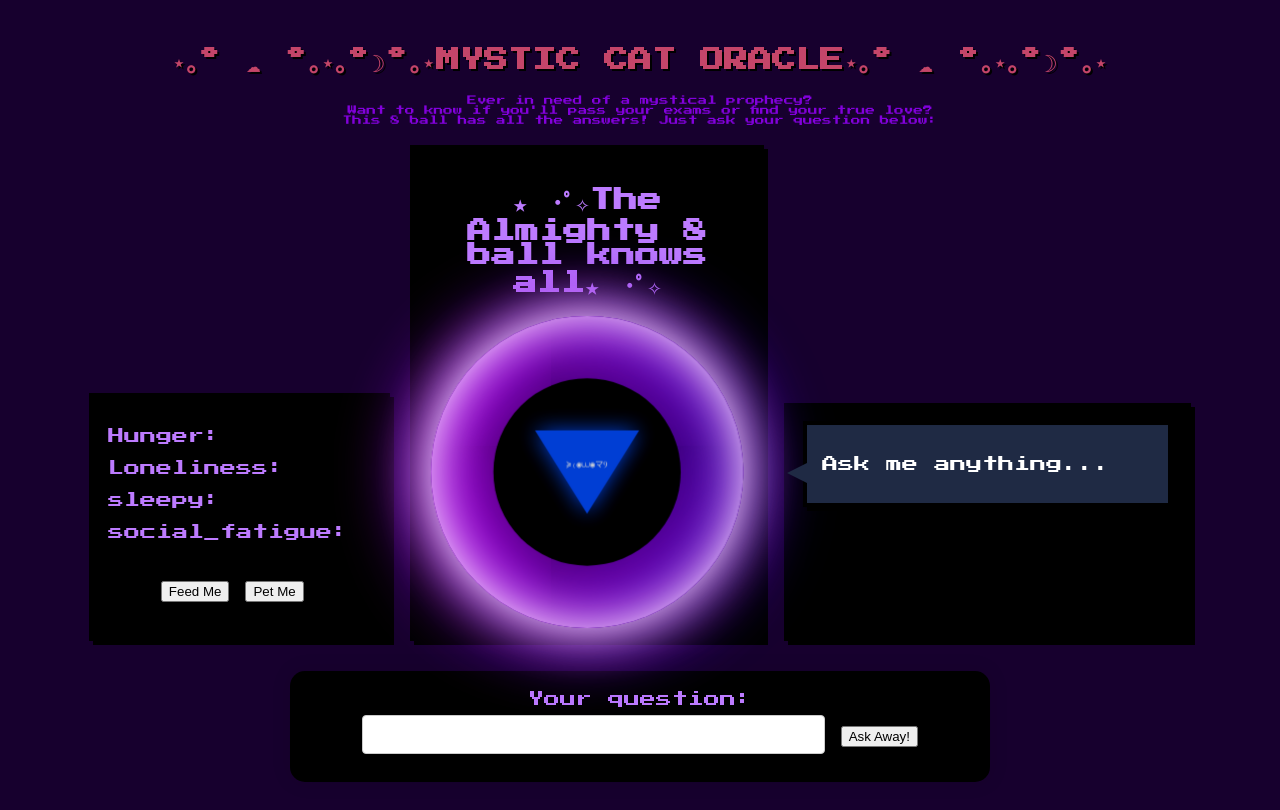
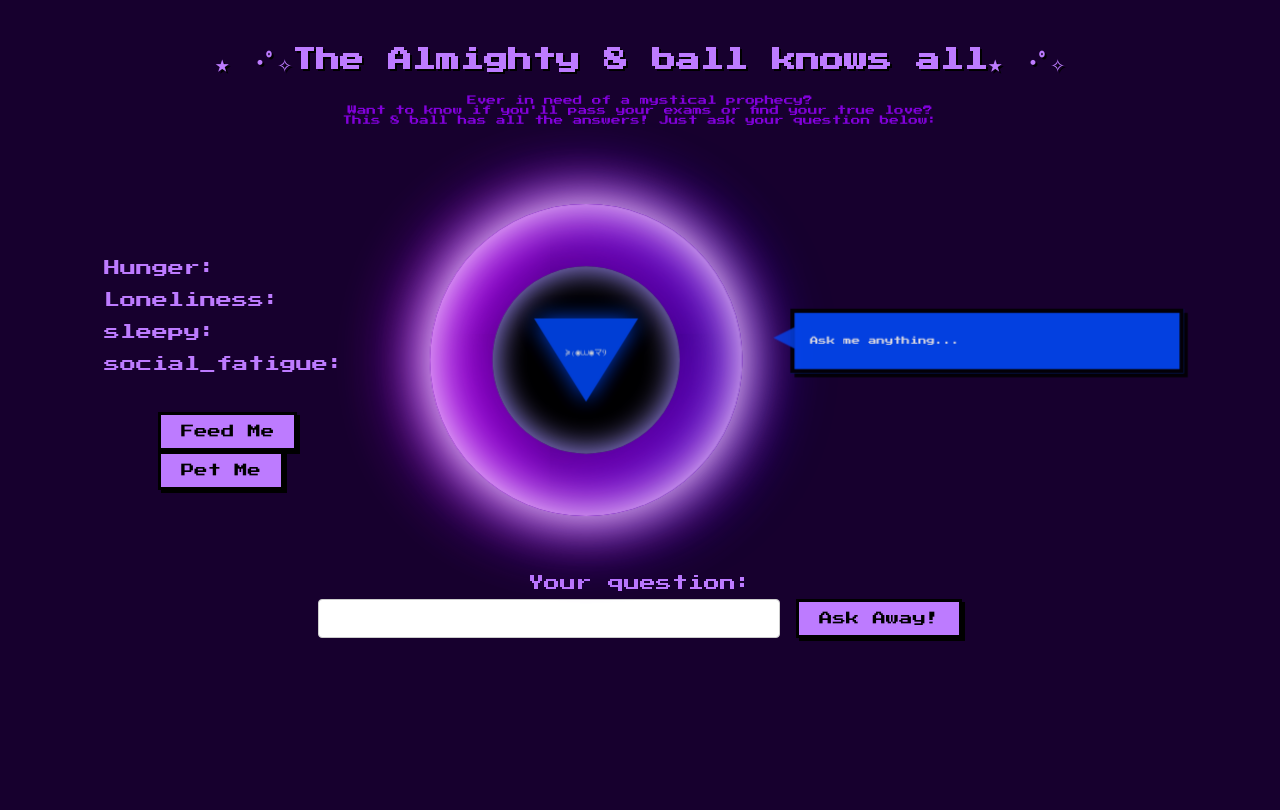
Before and after one commit to veragrosskop/My_8_ball_is_a_cat, a Flask app: page / in a window 1280 px wide. After the commit the page ends 641 px from the top, so only its background shows below. Run offline with Flask 3, Linux system fonts and the light colour scheme.

Commit message:
final front end changes

```diff
--- a/app.py
+++ b/app.py
@@ -13,8 +13,6 @@
 
 # Helper Functions
 #-------------------
-
-
 def ask_oracle(question) -> str:
     """
     Passes a question to openai.com and returns the answer as if it is a cat.
--- a/static/css/style.css
+++ b/static/css/style.css
@@ -1,10 +1,17 @@
+:root {
+    --bg: #17002E;
+    --accent: #BD7BFF;
+    --screen_color: #004CFF;
+}
+
+
 body, input {
     font-family: 'Press Start 2P', monospace;
     image-rendering: pixelated;
 }
 body {
     padding: 20px;
-    background-color: #17002E;
+    background-color: var(--bg);
     text-align: center;
     color: #BD7BFF;
 }
@@ -14,12 +21,9 @@
     margin-bottom: 20px;
 }
 form {
-    background-color: #000000;
     padding: 20px;
     width: 60%;
-    margin: 0 auto;
-    box-shadow: 0px 0px 20px rgba(0, 0, 0, 0.1);
-    border-radius: 15px;
+    margin: 0px auto;
 }
 input[type=text] {
     width: 70%;
@@ -40,6 +44,24 @@
     width: 28%;
     float: right;
 }
+button {
+    font-family: 'Press Start 2P', monospace;
+    background-color: var(--accent);
+    color: #000;
+    border: 3px solid #000;
+    padding: 10px 20px;
+    cursor: pointer;
+
+    box-shadow: 3px 3px 0px #000;
+    transition: all 0.1s ease;
+}
+
+button:active {
+    transform: translate(3px, 3px);
+    box-shadow: 0px 0px 0px #000;
+}
+
+
 img {
     max-width: 100%;
     height: 400px;
@@ -47,7 +69,7 @@
     margin: 20px auto;
 }
 h1 {
-    color: #c44569;
+    color: var(--accent);
     font-size: 24px;
     text-shadow: 2px 2px #000;
 }
@@ -63,18 +85,14 @@
 
 .middle-row {
     display: flex;
+    margin-top: 70px;
     justify-content: space-between;
     align-items: flex-end;
     gap: 20px;
 }
 
 .panel {
-    background: #000;
     padding: 15px;
-
-    border: 4px solid #000;
-    box-shadow: 4px 4px 0px #000;
-
     min-height: 200px;
 }
 
@@ -151,6 +169,7 @@
 
     background: black;
     border-radius: 50%;
+    box-shadow: inset 0 0 30px 2px #A594FF;
 
     z-index: 1;
 
@@ -164,8 +183,8 @@
     height: 0;
     border-left: 50px solid transparent;
     border-right: 50px solid transparent;
-    border-top: 80px solid #004CFF; /* blue */
-    filter: drop-shadow(0 0 10px #004CFF);
+    border-top: 80px solid var(--screen_color);
+    filter: drop-shadow(0 0 10px var(--screen_color));
     animation: flicker 1.5s infinite;
 
     position: relative;
@@ -205,16 +224,16 @@
 
 .speech-bubble {
     position: relative;
-    background: #1f2a44;
+    background: var(--screen_color);
     color: white;
     padding: 15px;
 
     border: 4px solid #000;
     box-shadow: 4px 4px 0px #000;
-
+    font-size: 8px;
     text-align: left;
 
-    animation: talk 3s ease-in-out infinite;
+    animation: pulse 2s infinite alternate ease-in-out, flicker 1.5s infinite;
 }
 /* speech bubble pointer to cat */
 .speech-bubble::after {
@@ -229,7 +248,8 @@
 
     border-top: 10px solid transparent;
     border-bottom: 10px solid transparent;
-    border-right: 20px solid #1f2a44;
+    border-right: 20px solid var(--screen_color);
+    animation: pulse 2s infinite alternate ease-in-out, flicker 1.5s infinite;
 }
 
 .bottom-row {
--- a/templates/index.html
+++ b/templates/index.html
@@ -4,7 +4,7 @@
 
 <!-- TOP ROW: website headers -->
 
-<h1>⋆｡˚ ☁︎ ˚｡⋆｡˚☽˚｡⋆MYSTIC CAT ORACLE⋆｡˚ ☁︎ ˚｡⋆｡˚☽˚｡⋆</h1>
+<h1>★ ･ﾟ✧The Almighty 8 ball knows all★ ･ﾟ✧</h1>
 
 <p class="description">
 Ever in need of a mystical prophecy?<br/>
@@ -26,7 +26,6 @@
 
         <!-- CENTER: Cat Oracle -->
         <div class="panel cat-panel">
-            <h2>★ ･ﾟ✧The Almighty 8 ball knows all★ ･ﾟ✧</h2>
             <div class="cat-wrapper">
 
                 <!-- NEW: 8 ball shapes -->
```
Also changed, not shown: README.md, img.png (added).
